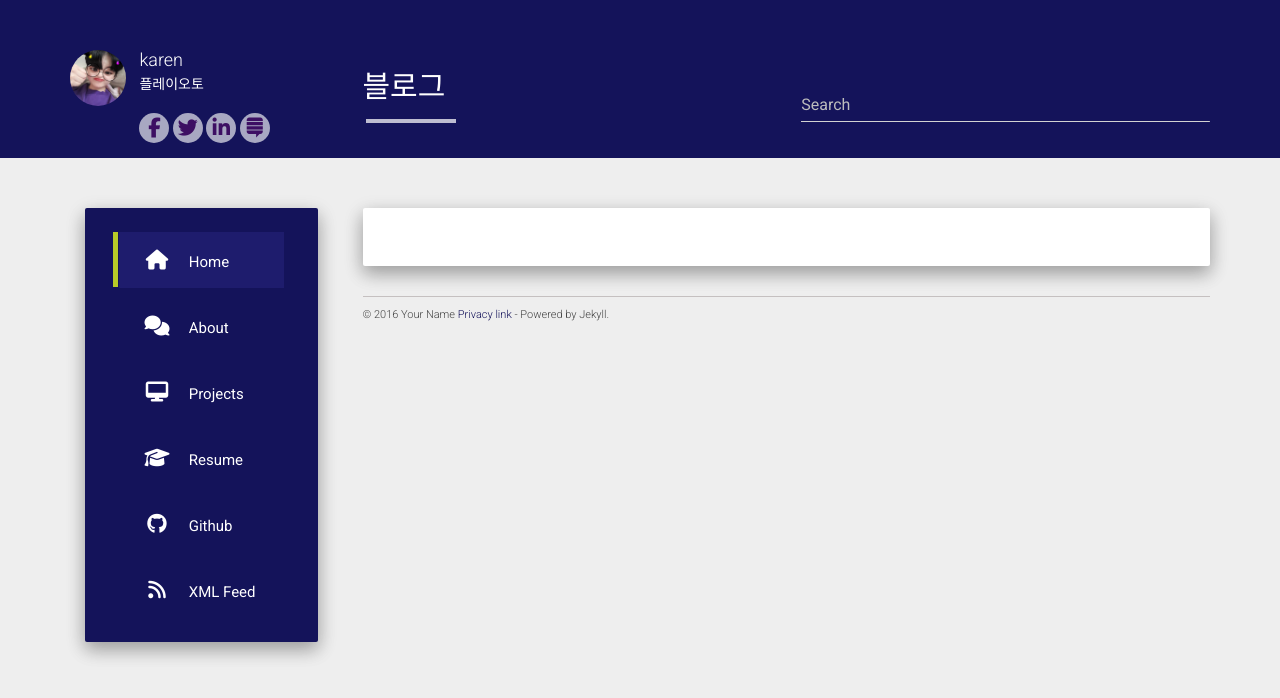
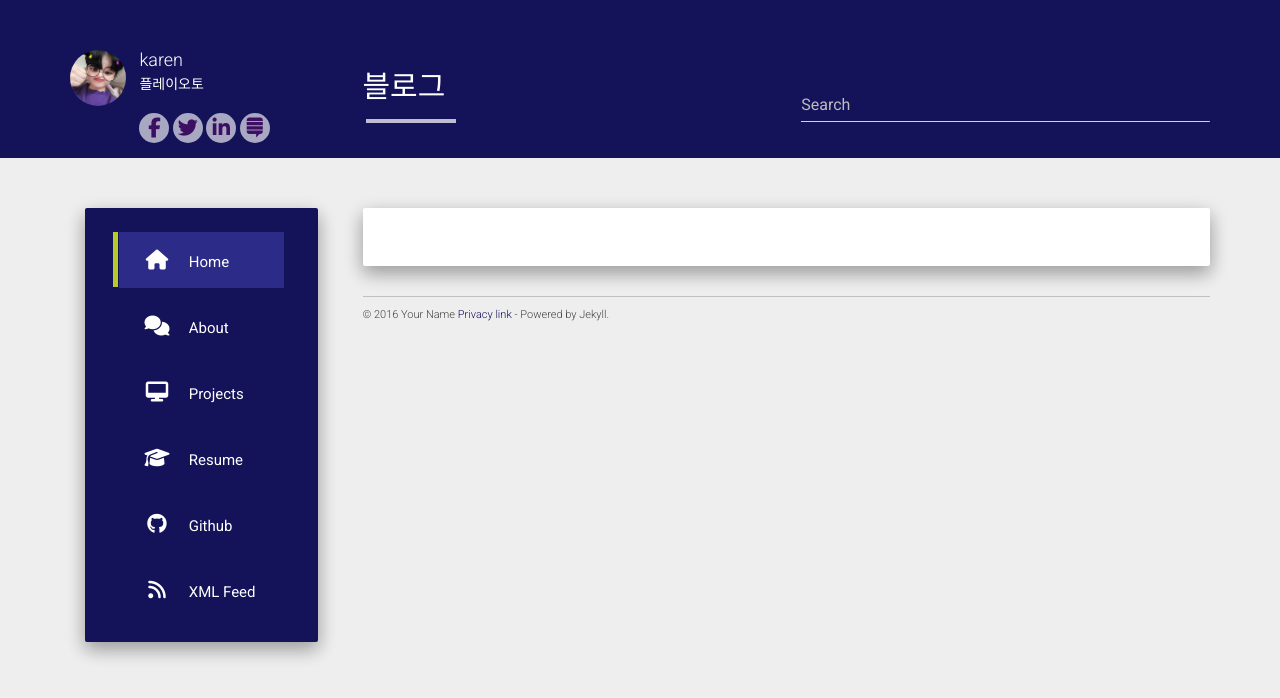
Before and after one commit to lekaren/lekaren.github.io, a Jekyll site: the page built from index.html, in a window 1280 px wide. Shown: the top 698 px of the page. Built offline with Jekyll 4.4.1, drawn with Linux system fonts in a browser that asks for light colours; nearby versions of some CDN libraries; the list of posts is cut into pages by our own code.

Commit message:
색 변경

```diff
--- a/static/css/main.css
+++ b/static/css/main.css
@@ -63,7 +63,7 @@
 }
 .icon:hover {
     color: rgba(255, 255, 255, 0.63);
-    background: #009688;
+    background: #512788;
 }
 .menu ul li {
     list-style: none;
@@ -71,7 +71,7 @@
 }
 
 .menu ul li a:hover, .menu ul li a:focus, li.current-menu-item > a{
-    background: #1e1c6d;
+    background: #2d2b88;
 }
 li.current-menu-item:before {
     content: "";
```
